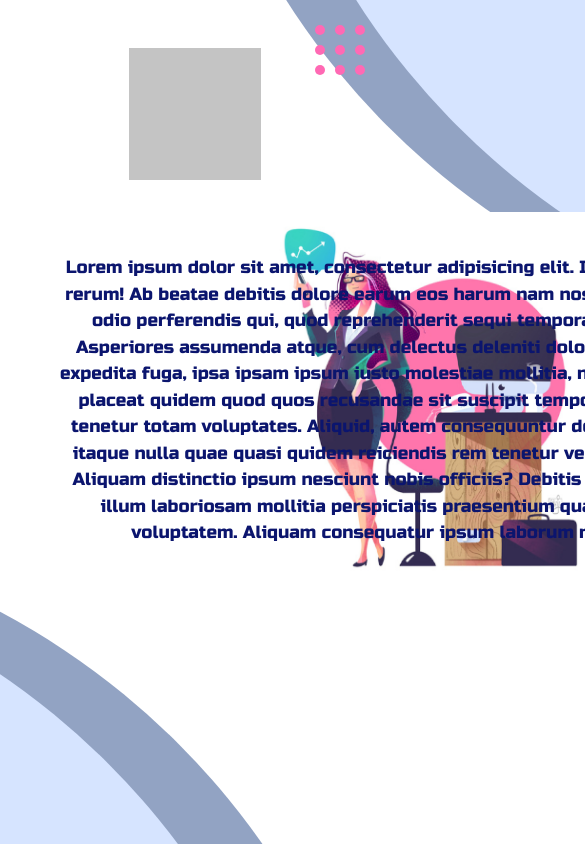
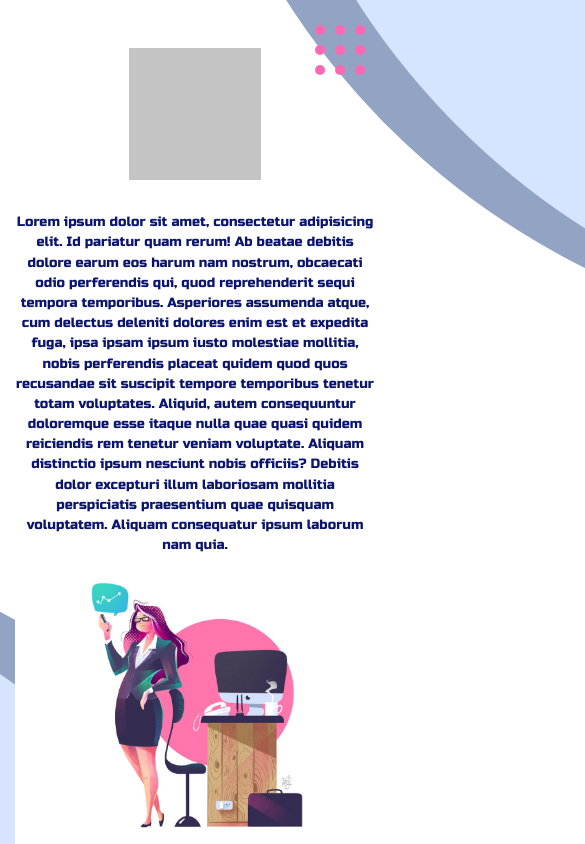
Before and after one commit to PerfectELK/kntro_frontend, a Nuxt app: page /about in a window 390 px wide. Shown: the top 844 px of the page, 585 px wide, since content can reach past the window. Built offline with nearby package versions, Linux system fonts and the light colour scheme.

Commit message:
adaptive

```diff
--- a/assets/scss/index.scss
+++ b/assets/scss/index.scss
@@ -1,7 +1,9 @@
 @import url('https://fonts.googleapis.com/css?family=Russo+One&display=swap');
 
-
-
-.main{
-  margin-top: 2em;
+.page-enter-active, .page-leave-active {
+  transition: all .5s
 }
+.page-enter, .page-leave-active {
+  opacity: 0;
+  transform: scale(0);
+}
--- a/layouts/_/Navbar.vue
+++ b/layouts/_/Navbar.vue
@@ -4,7 +4,9 @@
             <div class="navbar-block__logo">
                 <div class="logo-wrapper">
                     <div class="logo">
+                        <nuxt-link to="/">
                         <img src="~/static/img/tmp/Rectangle.png" alt="">
+                        </nuxt-link>
                     </div>
                 </div>
             </div>
@@ -54,6 +56,9 @@
 
 <style lang="scss">
     $large_dev : 992px;
+    .nuxt-link-active{
+        color:#0C156F!important;
+    }
     .navbar-section{
         display: flex;
         flex-direction: row;
@@ -69,10 +74,13 @@
                 max-width: 132px;
                 .logo-wrapper{
                     .logo{
-                        img{
-                            height: 132px;
-                            width: 132px;
+                        a{
+                            img{
+                                height: 132px;
+                                width: 132px;
+                            }
                         }
+
                     }
                 }
             }
@@ -133,6 +141,7 @@
                             font-size: 20px;
                             line-height: 29px;
                             color:#797FB5;
+                            transition: all 0.5s ease-in-out;
                             &:hover{
                                 color:hotpink;
                             }
--- a/layouts/default.vue
+++ b/layouts/default.vue
@@ -1,5 +1,5 @@
 <template>
-  <div>
+  <div class="app__container">
     <Navbar/>
     <nuxt />
     <Footer/>
@@ -20,5 +20,9 @@
 
 
 <style lang="scss">
-
+    .app__container{
+      height: 100vh;
+      display: flex;
+      flex-direction: column;
+    }
 </style>
--- a/pages/about.vue
+++ b/pages/about.vue
@@ -2,14 +2,14 @@
     <main class="main about-main">
         <div class="about-block container-fluid">
             <div class="about-block__inner row">
-                <div class="about-text col-5">
+                <div class="about-text col-lg-5 col-xl-5 col-md-12 col-xs-12 col-sm-12 ">
                     <div class="about-text__inner">
                         <p>
                             Lorem ipsum dolor sit amet, consectetur adipisicing elit. Id pariatur quam rerum! Ab beatae debitis dolore earum eos harum nam nostrum, obcaecati odio perferendis qui, quod reprehenderit sequi tempora temporibus. Asperiores assumenda atque, cum delectus deleniti dolores enim est et expedita fuga, ipsa ipsam ipsum iusto molestiae mollitia, nobis perferendis placeat quidem quod quos recusandae sit suscipit tempore temporibus tenetur totam voluptates. Aliquid, autem consequuntur doloremque esse itaque nulla quae quasi quidem reiciendis rem tenetur veniam voluptate. Aliquam distinctio ipsum nesciunt nobis officiis? Debitis dolor excepturi illum laboriosam mollitia perspiciatis praesentium quae quisquam voluptatem. Aliquam consequatur ipsum laborum nam quia.
                         </p>
                     </div>
                 </div>
-                <div class="about-img col-7">
+                <div class="about-img col-lg-7 col-xl-7 col-md-12 col-xs-12 col-sm-12">
                     <div class="about-img__inner">
                         <img src="~/static/img/tmp/about.png" alt="">
                     </div>
@@ -21,11 +21,36 @@
 
 
 <style lang="scss">
+    $large_dev : 992px;
     .about-main{
-
+        margin-top: auto;
+        margin-bottom: auto;
         .about-block{
 
             &__inner {
+                @media screen and (max-width: $large_dev) {
+                    flex-direction: column;
+                    align-items: center;
+                    justify-content: center;
+                    margin-top: 2em;
+                    .about-text{
+
+                        &__inner{
+                            margin: auto;
+                            max-width: 600px;
+                            p{
+
+                            }
+                        }
+                    }
+                    .about-img{
+                        &__inner{
+                            max-width: 600px!important;
+                            margin: 0 auto;
+                            min-width: 281px!important;
+                        }
+                    }
+                }
                 .about-text{
                     &__inner{
                         height: 100%;
@@ -40,10 +65,20 @@
                             top:50%;
                             transform: translateY(-50%);
                             min-width:700px;
-                            z-index: 150;
+                            z-index: 95;
                             font-family: 'Russo One', sans-serif;
-                            font-size: calc( (100vw - 480px)/(1920 - 286) * (24 - 18) + 18px);
+                            font-size: calc( (100vw - 480px)/(1920 - 286) * (24 - 14) + 14px);
                             color:#0B156E;
+                            @media screen and (max-width: 1650px) {
+                                left: 10%;
+                            }
+                            @media screen and (max-width: 1350px) {
+                                position: relative;
+                                transform: translateX(0);
+                                top:0;
+                                left: 0;
+                                min-width: auto;
+                            }
                         }
                     }
                 }
--- a/pages/index.vue
+++ b/pages/index.vue
@@ -2,7 +2,7 @@
     <main class="main index-main">
         <div class="content-wrapper container-fluid">
             <div class="content row">
-                <div class="content-text col">
+                <div class="content-text col-lg-5 col-xl-5 col-md-12 col-xs-12 col-sm-12">
                     <div class="content-container">
                         <div class="content-text__inner">
                             <h1>
@@ -17,7 +17,7 @@
                         </div>
                     </div>
                 </div>
-                <div class="content-image col">
+                <div class="content-image col-lg-7 col-xl-7 col-md-12 col-xs-12 col-sm-12">
                     <div class="content-image__inner">
                         <img src="~/static/img/tmp/index.png" alt="">
                     </div>
@@ -35,17 +35,22 @@
     $tablets : 768px;
     $large_dev : 992px;
     .index-main {
+        margin-top: auto;
+        margin-bottom: auto;
         .content-wrapper {
             .content {
                 @media screen and (max-width: $large_dev) {
                     flex-direction: column;
+                    align-items: center;
                     .content-image{
+                        max-width: 700px!important;
                         margin-top: 1.5em;
                         min-width: 281px!important;
                     }
                 }
                 .content-image{
                     min-width: 480px;
+                    max-width: 890px;
                     .content-image__inner{
                         img{
                             width: 100%;
```
